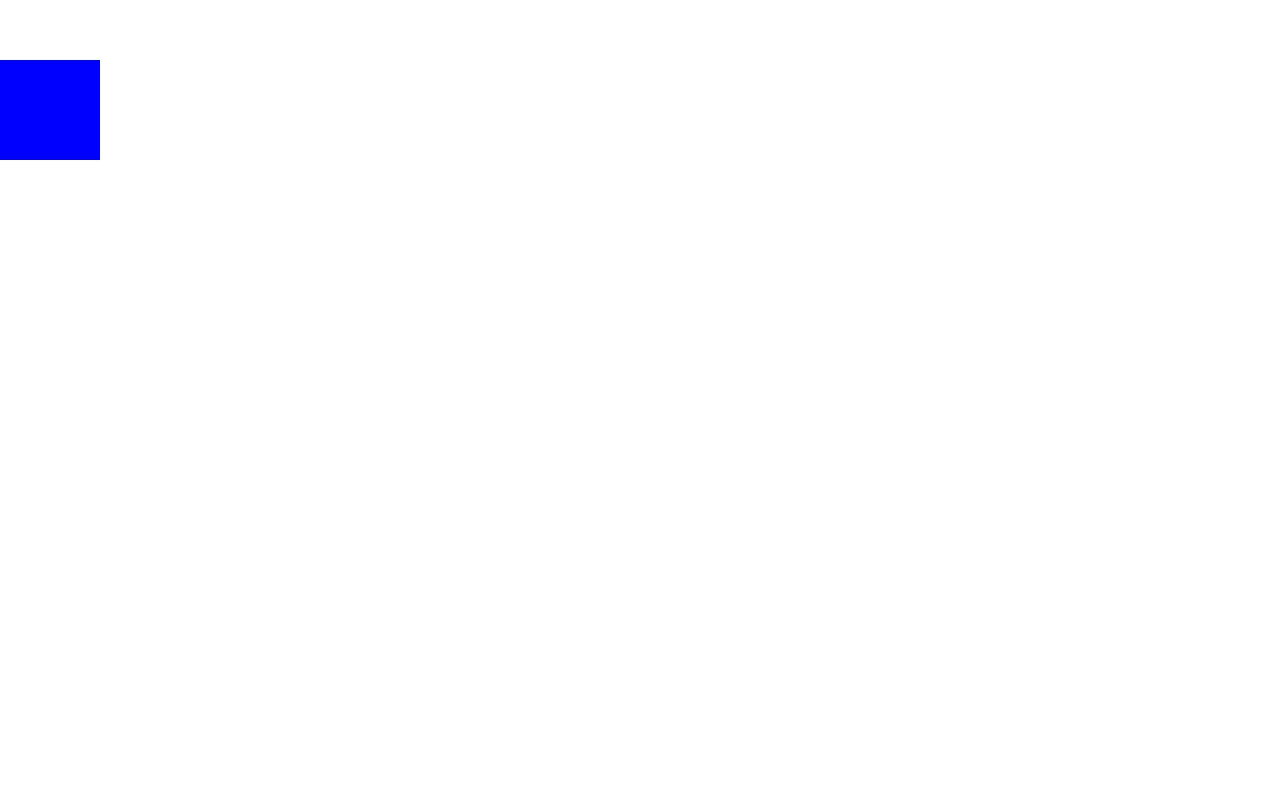
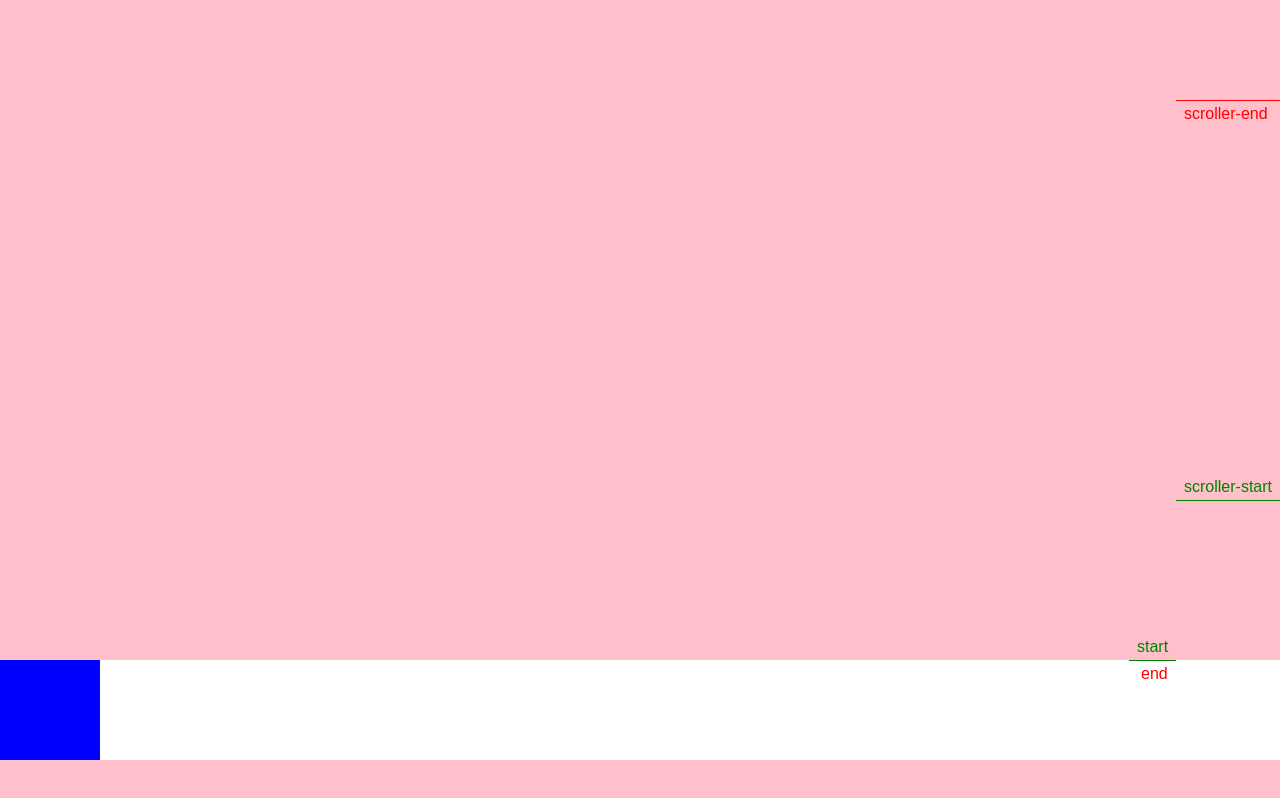
Before and after one commit to FourSqweez/gsap-scroll-trigger-nextjs, a Next.js app: page /timeline in a window 1280 px wide. Shown: the part 140-938 px from the top of the page. Before the commit the page ends 800 px from the top, so only its background shows below. Built offline with nearby package versions, Linux system fonts and the light colour scheme.

Commit message:
add ScrollTrigger to timeline and animate using scrub

```diff
--- a/pages/timeline.tsx
+++ b/pages/timeline.tsx
@@ -9,24 +9,15 @@ const TimelinePage = () => {
   const boxRef = useRef<HTMLDivElement>(null)
 
   useEffect(() => {
-    // gsap.to(boxRef.current, {
-    //   x: 500,
-    //   duration: 2,
-    // })
-
-    // gsap.to(boxRef.current, {
-    //   y: 200,
-    //   duration: 3,
-    //   delay: 2,
-    // })
-
-    // gsap.to(boxRef.current, {
-    //   x: 0,
-    //   duration: 2,
-    //   delay: 5,
-    // })
-
-    const tl = gsap.timeline()
+    const tl = gsap.timeline({
+      scrollTrigger: {
+        trigger: boxRef.current,
+        markers: true,
+        start: 'top 80%',
+        end: 'top 30%',
+        scrub: 1,
+      },
+    })
 
     tl.to(boxRef.current, {
       x: 500,
@@ -36,7 +27,13 @@ const TimelinePage = () => {
       .to(boxRef.current, { x: 0, duration: 2 })
   }, [])
 
-  return <div className={styles.box} ref={boxRef}></div>
+  return (
+    <>
+      <div className={styles.panel}></div>
+      <div className={styles.box} ref={boxRef}></div>
+      <div className={styles.panel}></div>
+    </>
+  )
 }
 
 export default TimelinePage
--- a/styles/timeline.module.css
+++ b/styles/timeline.module.css
@@ -3,3 +3,8 @@
   height: 100px;
   background-color: blue;
 }
+
+.panel {
+  height: 100vh;
+  background-color: pink;
+}
```
